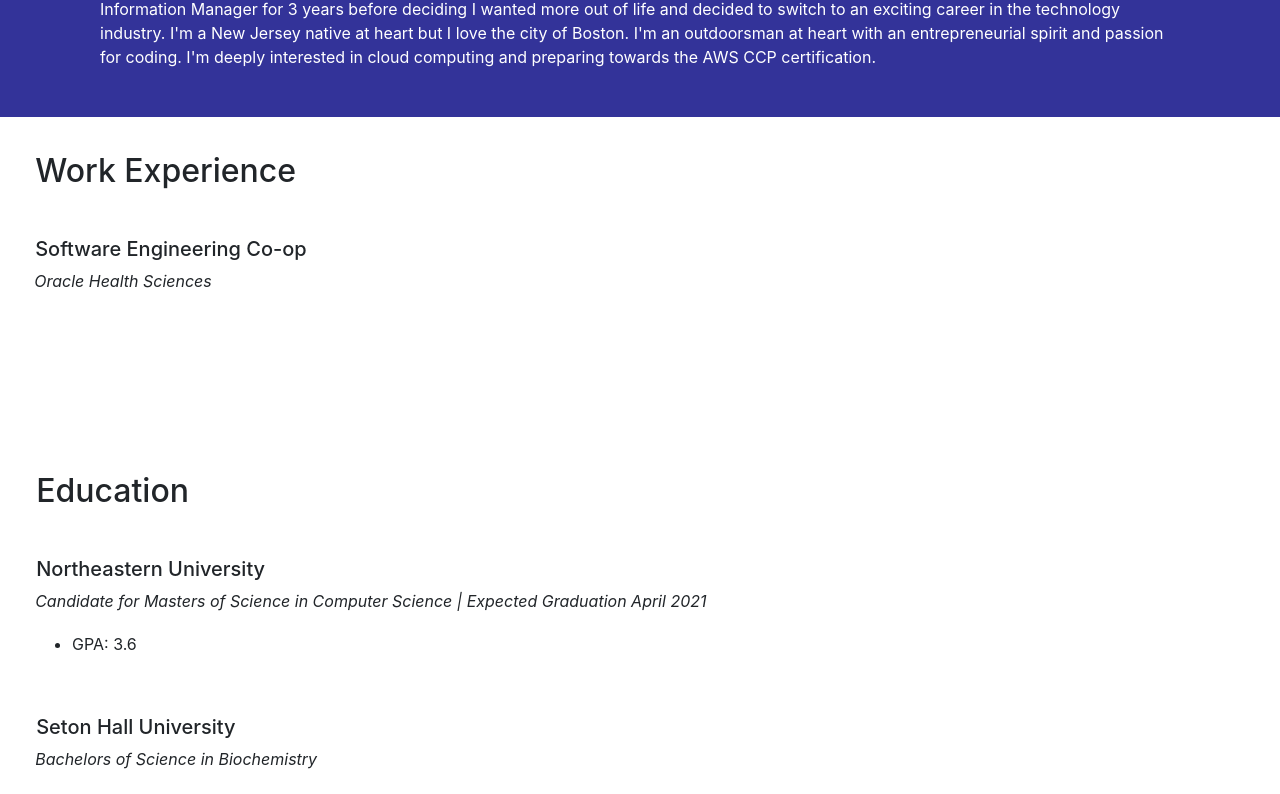
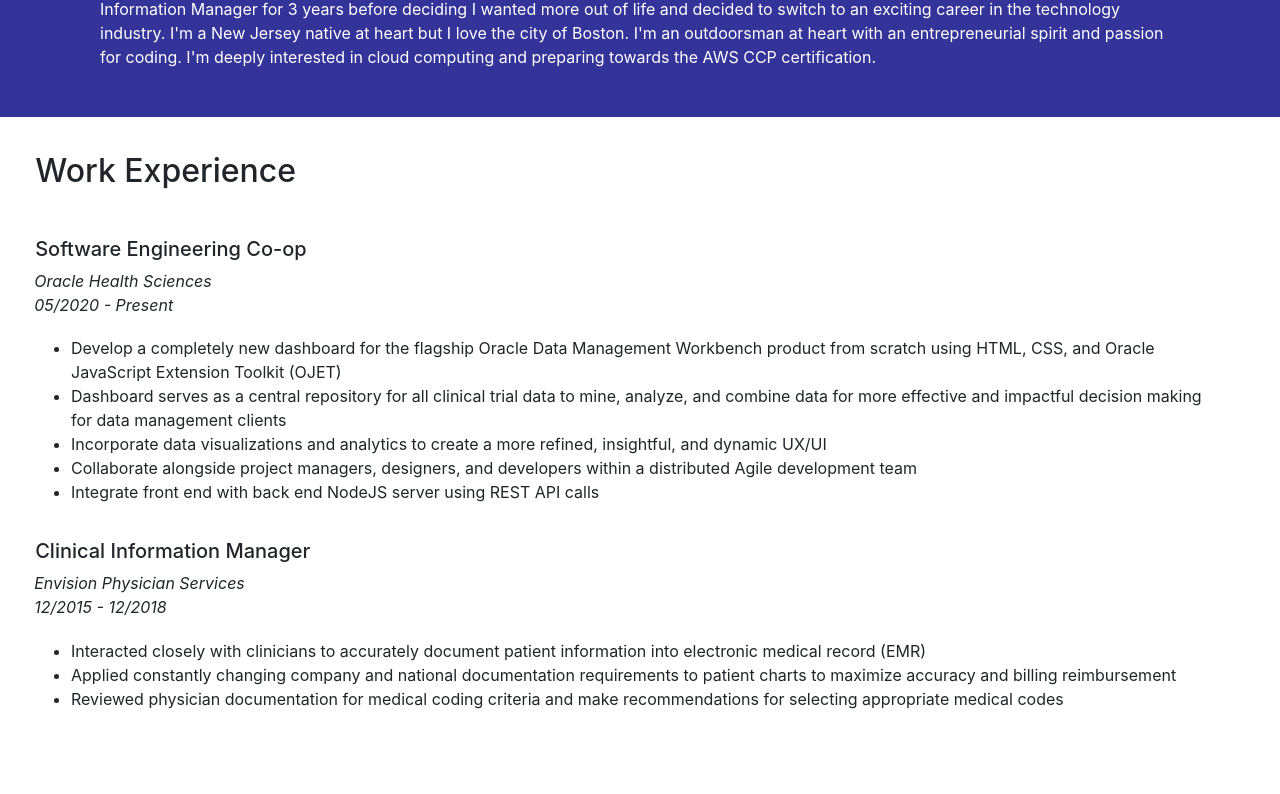
Before and after one commit to bcstarke/Ben-Starke-Personal-Website-V2, a React (Create React App) app: page / in a window 1280 px wide. Shown: the part 1100-1894 px from the top of the page. Built offline with nearby package versions, Linux system fonts and the light colour scheme.

Commit message:
added work experience content

```diff
--- a/src/components/resumePage/ResumePage.js
+++ b/src/components/resumePage/ResumePage.js
@@ -8,6 +8,7 @@ export default class ResumePage extends Component {
     render() {
         return (
             <div className="resume-page">
+                <section>
                     <div className="work-experience-container">
                         <div className="container-fluid">
                             <div className="section-header">
@@ -20,43 +21,74 @@ export default class ResumePage extends Component {
                                         <div className="degree-field">
                                             <i>Oracle Health Sciences
                                             </i>
+                                            <br/>
+                                            <i>05/2020 - Present
+                                            </i>
                                         </div>
                                     </div>
                                 </div>
-
-                        {/*<section>*/}
-                        {/*    <div className="row col-12">*/}
-                        {/*        <div className="long oracle-name col-7">*/}
-                        {/*            <h4>Software Engineering Co-op</h4>*/}
-                        {/*        </div>*/}
-                        {/*        <div className="oracle-image col-3">*/}
-                        {/*        </div>*/}
-                        {/*    </div>*/}
-                        {/*</section>*/}
-                        {/*<section>*/}
-                        {/*    <div className="row">*/}
-                        {/*        <div className="envision-image col-3">*/}
-                        {/*        </div>*/}
-                        {/*        <div className="long envision-name">*/}
-                        {/*            <h4>Clinical Information Manager</h4>*/}
-                        {/*        </div>*/}
-                        {/*    </div>*/}
-                        {/*    <div className="long envision-title">*/}
-                        {/*        <div className="row">*/}
-                        {/*            <i>Envision Physician Services | Morristown, NJ | December 2015*/}
-                        {/*                - December 2018</i>*/}
-                        {/*        </div>*/}
-                        {/*    </div>*/}
-                        {/*    <div className="row col-13 envision-job-description">*/}
-                        {/*        <ul>*/}
-                        {/*            <li>scribe stuff 1</li>*/}
-                        {/*            <li>scribe stuff 2</li>*/}
-                        {/*        </ul>*/}
-                        {/*    </div>*/}
-                        {/*</section>*/}
+                                <div className="row container-fluid">
+                                    <ul>
+                                        <li>Develop a completely new dashboard for the flagship
+                                            Oracle Data Management Workbench product from scratch
+                                            using HTML, CSS, and Oracle JavaScript Extension
+                                            Toolkit (OJET)
+                                        </li>
+                                        <li>
+                                            Dashboard serves as a central repository for all
+                                            clinical trial data to mine, analyze, and combine data
+                                            for more effective and impactful decision making for
+                                            data management clients
+                                        </li>
+                                        <li>
+                                            Incorporate data visualizations and analytics to create
+                                            a more refined, insightful, and dynamic UX/UI
+                                        </li>
+                                        <li>
+                                            Collaborate alongside project managers, designers, and
+                                            developers within a distributed Agile development team
+                                        </li>
+                                        <li>
+                                            Integrate front end with back end NodeJS server using
+                                            REST API calls
+                                        </li>
+                                    </ul>
+                                </div>
+                                <div className="row header">
+                                    <h5>Clinical Information Manager</h5>
+                                    <div className="container-fluid">
+                                        <div className="degree-field">
+                                            <i>Envision Physician Services
+                                            </i>
+                                            <br/>
+                                            <i>12/2015 - 12/2018
+                                            </i>
                                         </div>
                                     </div>
-
+                                </div>
+                                <div className="row container-fluid">
+                                    <ul>
+                                        <li>Interacted closely with clinicians to accurately
+                                            document
+                                            patient information into electronic medical record (EMR)
+                                        </li>
+                                        <li>
+                                            Applied constantly changing company and national
+                                            documentation requirements to patient charts to maximize
+                                            accuracy and billing reimbursement
+                                        </li>
+                                        <li>
+                                            Reviewed physician documentation for medical coding
+                                            criteria and make recommendations for selecting
+                                            appropriate medical codes
+                                        </li>
+                                    </ul>
+                                </div>
+                            </div>
+                        </div>
+                    </div>
+                </section>
+                <section>
                     <div className="education-container">
                         <div className="container-fluid" id="educationBox">
                             <div className="section-header">
@@ -67,7 +99,8 @@ export default class ResumePage extends Component {
                                     <h5>Northeastern University</h5>
                                     <div className="container-fluid">
                                         <div className="degree-field">
-                                        <i>Candidate for Masters of Science in Computer Science |
+                                            <i>Candidate for Masters of Science in Computer Science
+                                                |
                                                 Expected Graduation April 2021
                                             </i>
                                         </div>
@@ -96,8 +129,9 @@ export default class ResumePage extends Component {
                             </div>
                         </div>
                     </div>
+                </section>
+                {/*</div>*/}
             </div>
-            // </div>
         )
     }
 }
```
Also changed, not shown: src/components/footer/FooterMenu.css (added). Lines whose indentation alone changed are shown as unchanged.
